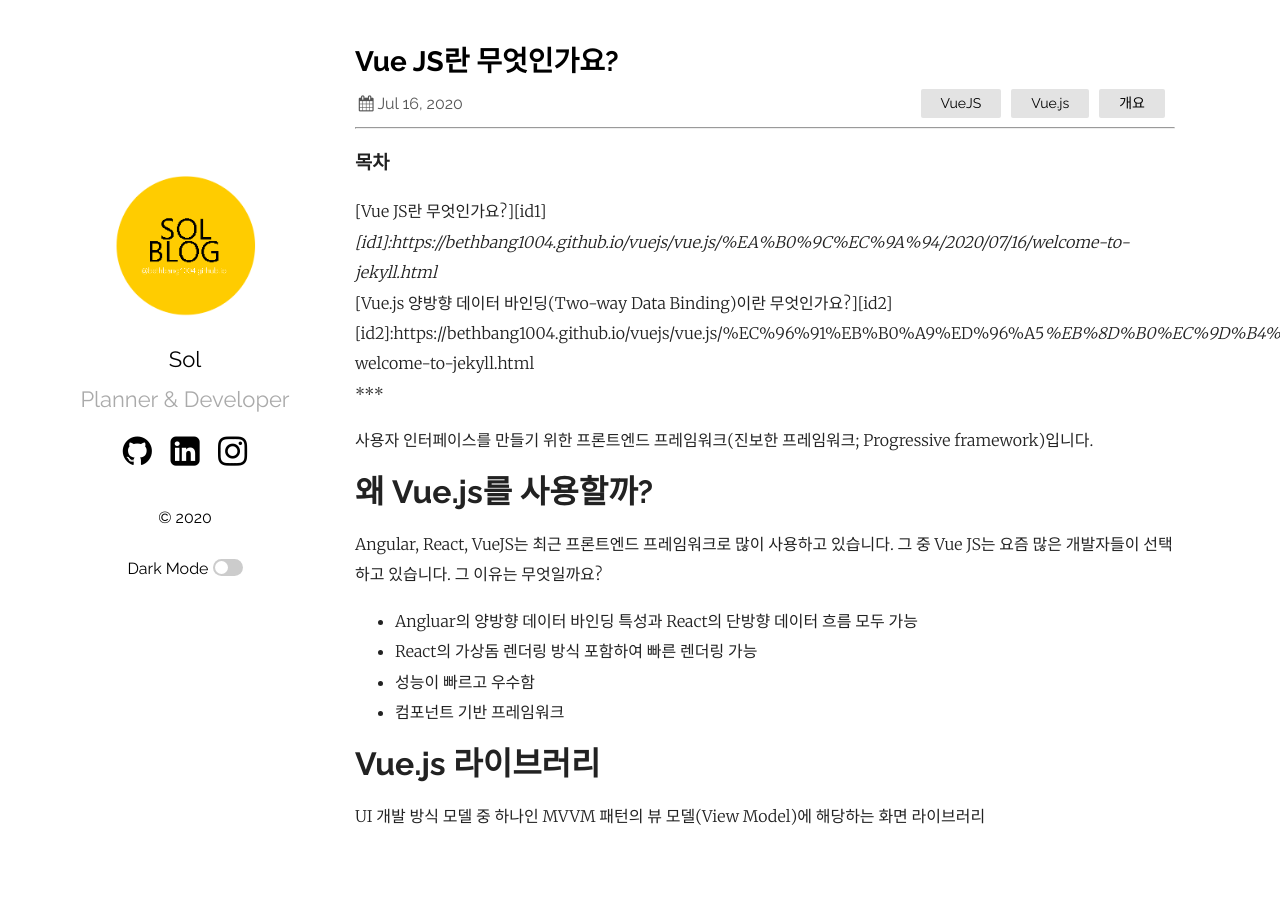
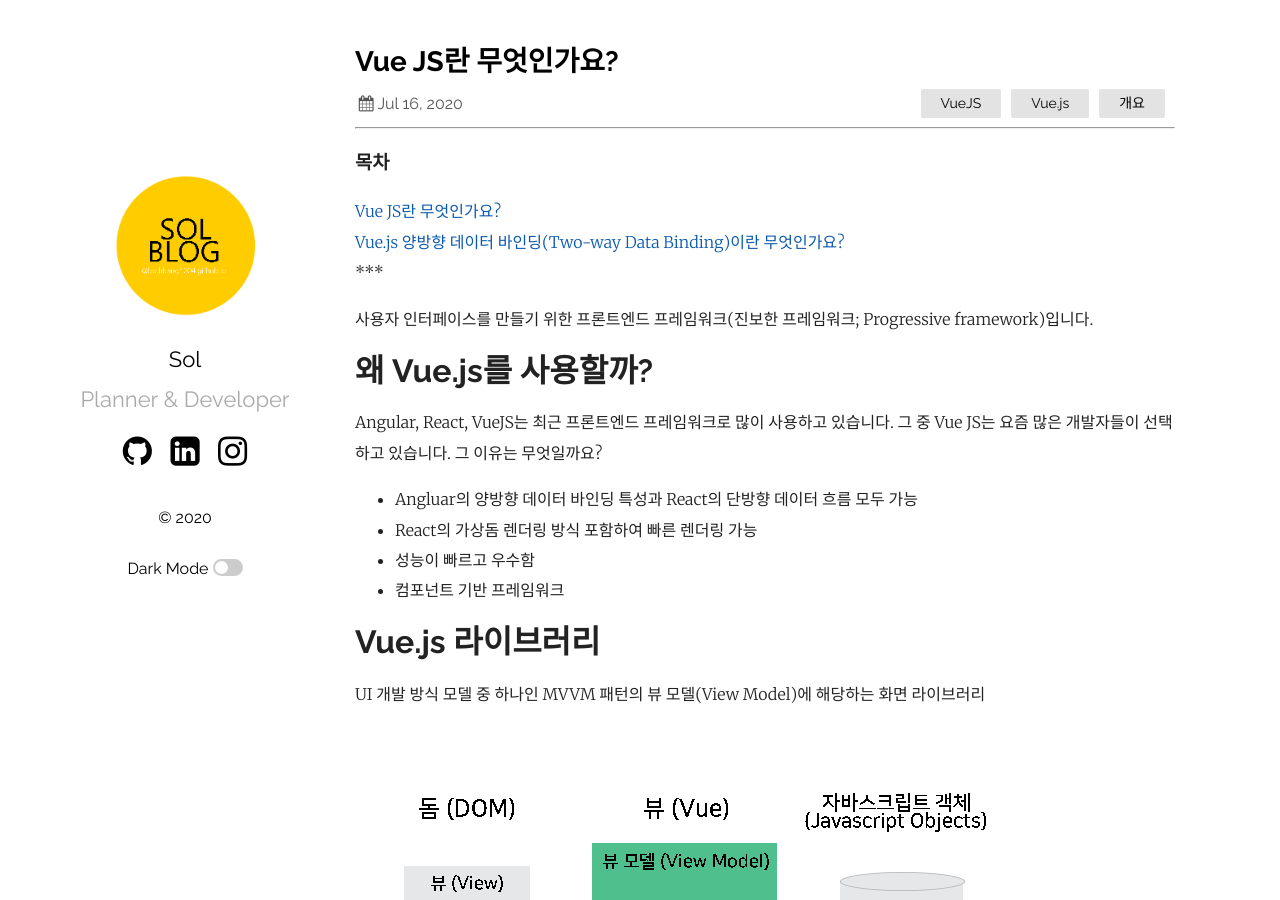
Before and after one commit to bethbang1004/bethbang1004.github.io, a Jekyll site: the page built from _posts/2020-07-17-welcome-to-jekyll.markdown, in a window 1280 px wide and 900 px high. Built offline with Jekyll 4.4.1, drawn with Linux system fonts in a browser that asks for light colours.

Commit message:
content modified 3

```diff
--- a/_posts/2020-07-17-welcome-to-jekyll.markdown
+++ b/_posts/2020-07-17-welcome-to-jekyll.markdown
@@ -6,10 +6,8 @@ categories: VueJS Vue.js 개요
 ---
 ***
 ### 목차
-[Vue JS란 무엇인가요?][id1]
-*[id1]:https://bethbang1004.github.io/vuejs/vue.js/%EA%B0%9C%EC%9A%94/2020/07/16/welcome-to-jekyll.html*
-[Vue.js 양방향 데이터 바인딩(Two-way Data Binding)이란 무엇인가요?][id2]
-[id2]:https://bethbang1004.github.io/vuejs/vue.js/%EC%96%91%EB%B0%A9%ED%96%A5_%EB%8D%B0%EC%9D%B4%ED%84%B0_%EB%B0%94%EC%9D%B8%EB%94%A9/2020/07/18/binding-welcome-to-jekyll.html
+[Vue JS란 무엇인가요?](*https://bethbang1004.github.io/vuejs/vue.js/%EA%B0%9C%EC%9A%94/2020/07/16/welcome-to-jekyll.html*, "#1")
+[Vue.js 양방향 데이터 바인딩(Two-way Data Binding)이란 무엇인가요?](https://bethbang1004.github.io/vuejs/vue.js/%EC%96%91%EB%B0%A9%ED%96%A5_%EB%8D%B0%EC%9D%B4%ED%84%B0_%EB%B0%94%EC%9D%B8%EB%94%A9/2020/07/18/binding-welcome-to-jekyll.html, "#2")
 ***
 
 사용자 인터페이스를 만들기 위한 프론트엔드 프레임워크(진보한 프레임워크; Progressive framework)입니다.
--- a/_posts/2020-07-19-binding-welcome-to-jekyll.markdown
+++ b/_posts/2020-07-19-binding-welcome-to-jekyll.markdown
@@ -6,10 +6,8 @@ categories: VueJS Vue.js 양방향_데이터_바인딩
 ---
 ***
 ### 목차
-[Vue JS란 무엇인가요?][id1]
-[id1]:https://bethbang1004.github.io/vuejs/vue.js/%EA%B0%9C%EC%9A%94/2020/07/16/welcome-to-jekyll.html
-[Vue.js 양방향 데이터 바인딩(Two-way Data Binding)이란 무엇인가요?][id2]
-*[id2]:https://bethbang1004.github.io/vuejs/vue.js/%EC%96%91%EB%B0%A9%ED%96%A5_%EB%8D%B0%EC%9D%B4%ED%84%B0_%EB%B0%94%EC%9D%B8%EB%94%A9/2020/07/18/binding-welcome-to-jekyll.html*
+[Vue JS란 무엇인가요?](https://bethbang1004.github.io/vuejs/vue.js/%EA%B0%9C%EC%9A%94/2020/07/16/welcome-to-jekyll.html, "#1")
+[Vue.js 양방향 데이터 바인딩(Two-way Data Binding)이란 무엇인가요?](*https://bethbang1004.github.io/vuejs/vue.js/%EC%96%91%EB%B0%A9%ED%96%A5_%EB%8D%B0%EC%9D%B4%ED%84%B0_%EB%B0%94%EC%9D%B8%EB%94%A9/2020/07/18/binding-welcome-to-jekyll.html*, "#2")
 ***
 
 우리가 Vue JS를 처음 공부하면서 초반에 공부하던 방식은 단방향 데이터 바인딩 방식일거에요.
```
